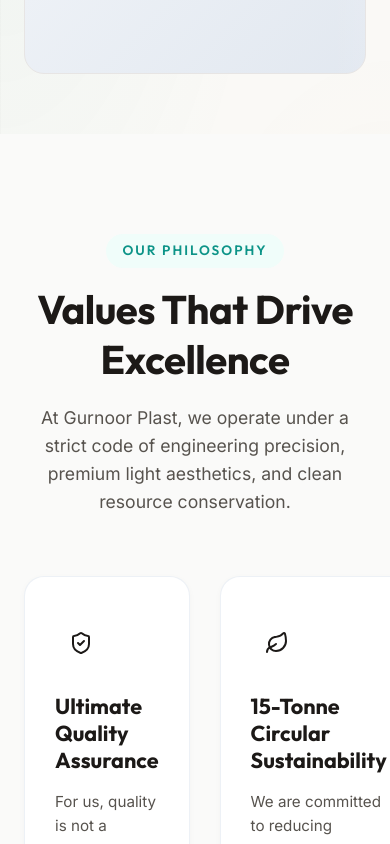
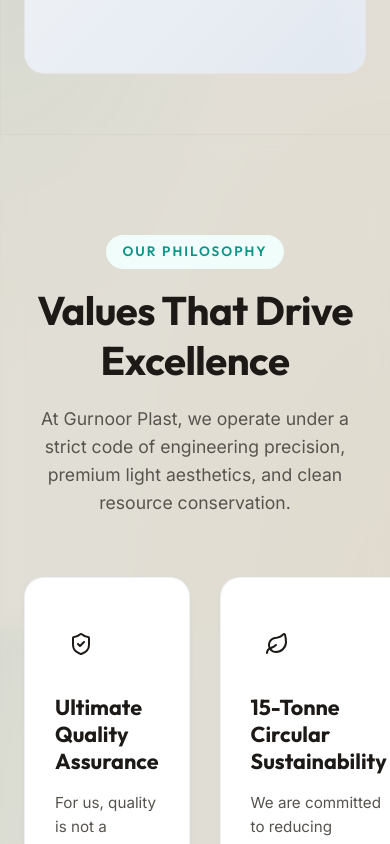
Before and after one commit to 12kebaadteam/GurnoorPlast802, a React (Vite) app: page /about in a window 390 px wide. Shown: the part 1060-1904 px from the top of the page. Built offline with nearby package versions, Linux system fonts and the light colour scheme.

Commit message:
Style: Darken warm background base in html/body and set translucent alternating panels for better visibility on mobile

```diff
--- a/src/index.css
+++ b/src/index.css
@@ -42,16 +42,17 @@
 
 html {
   scroll-behavior: smooth;
+  background-color: #e2ded5;
 }
 
 body {
   font-family: 'Inter', sans-serif;
-  background-color: #faf9f6; /* Premium Warm Alabaster base */
+  background-color: #e2ded5; /* Darkened premium Warm Sand/Alabaster base */
   background-image:
-    radial-gradient(at 0% 0%, rgba(13, 148, 136, 0.05) 0px, transparent 50%),
-    radial-gradient(at 100% 100%, rgba(217, 119, 6, 0.04) 0px, transparent 50%),
-    linear-gradient(to right, rgba(28, 25, 23, 0.015) 1px, transparent 1px),
-    linear-gradient(to bottom, rgba(28, 25, 23, 0.015) 1px, transparent 1px);
+    radial-gradient(at 0% 0%, rgba(13, 148, 136, 0.07) 0px, transparent 50%),
+    radial-gradient(at 100% 100%, rgba(217, 119, 6, 0.05) 0px, transparent 50%),
+    linear-gradient(to right, rgba(28, 25, 23, 0.02) 1px, transparent 1px),
+    linear-gradient(to bottom, rgba(28, 25, 23, 0.02) 1px, transparent 1px);
   background-size: 100% 100%, 100% 100%, 64px 64px, 64px 64px;
   background-attachment: fixed;
   color: var(--text-main);
@@ -95,7 +96,11 @@ img {
 }
 
 .bg-light {
-  background-color: var(--secondary);
+  background-color: rgba(226, 222, 213, 0.4);
+  backdrop-filter: blur(10px);
+  -webkit-backdrop-filter: blur(10px);
+  border-top: 1px solid rgba(28, 25, 23, 0.04);
+  border-bottom: 1px solid rgba(28, 25, 23, 0.04);
 }
 
 /* Typography Utilities */
```
